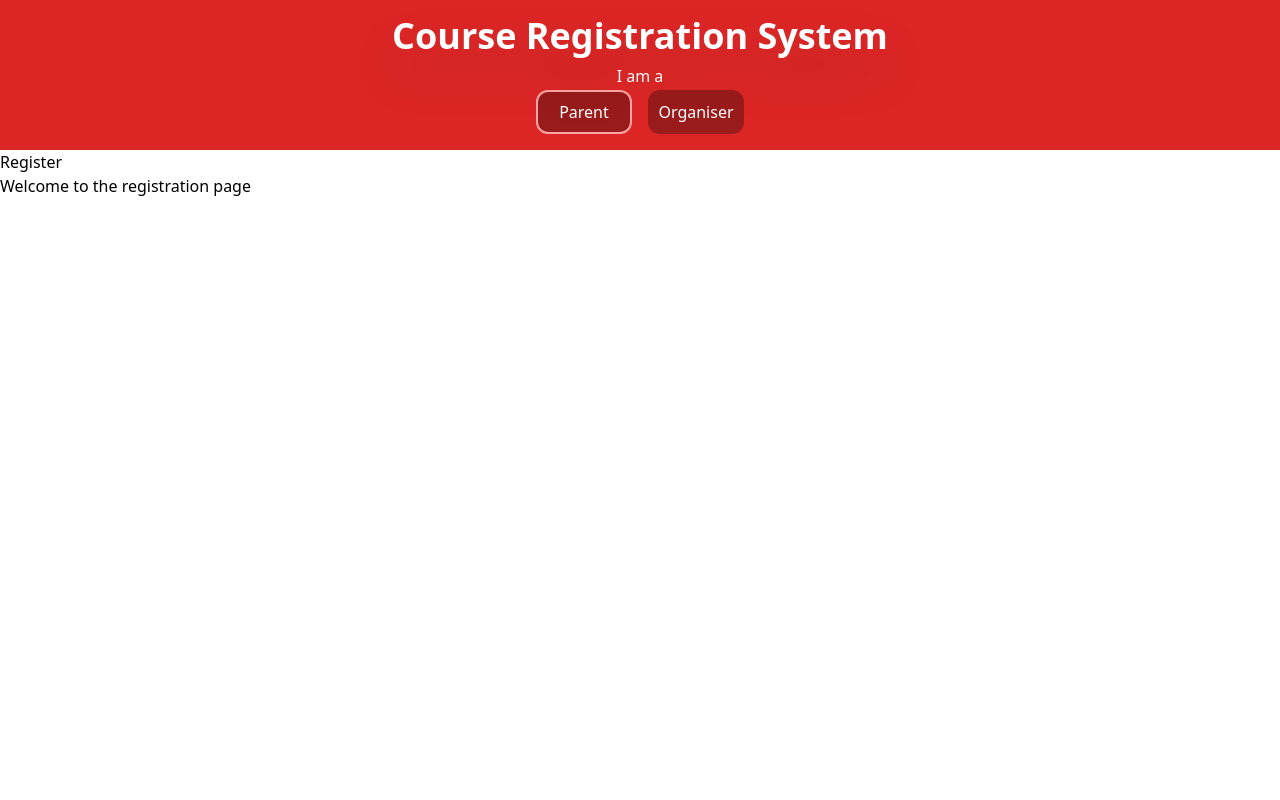
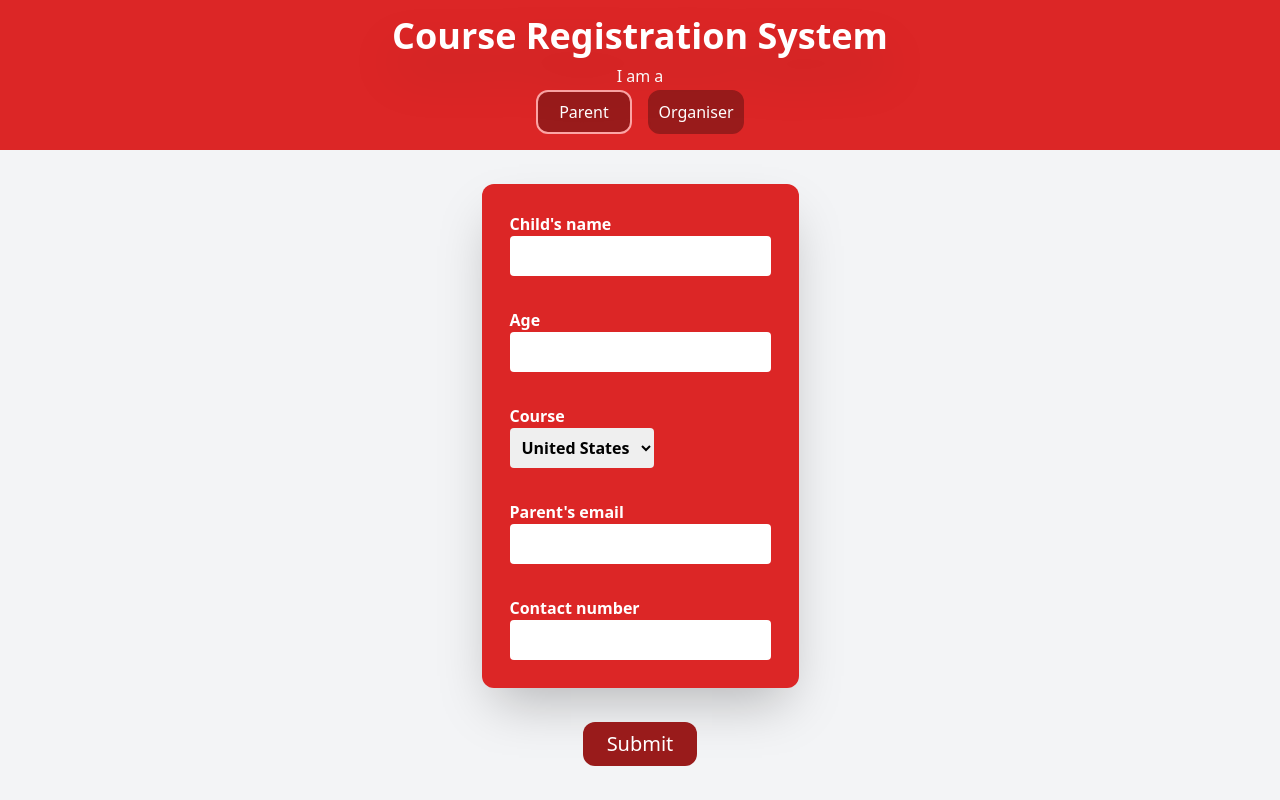
Before and after one commit to Yassin2607/Course_Registration_API, a Vue app in the folder frontend/: page / in a window 1280 px wide. Built offline with nearby package versions, Linux system fonts and the light colour scheme.

Commit message:
Registration form input and style

```diff
--- a/frontend/src/App.vue
+++ b/frontend/src/App.vue
@@ -1,6 +1,8 @@
 <template>
-  <header-component></header-component>
-  <router-view></router-view>
+  <div class="flex flex-col h-full">
+    <header-component></header-component>
+    <router-view class="grow bg-gray-100"></router-view>
+  </div>
 </template>
 
 <script>
@@ -14,5 +16,7 @@ export default {
 </script>
 
 <style>
-
+  #app{
+    height: 100vh;
+  }
 </style>
--- a/frontend/src/assets/css/main.css
+++ b/frontend/src/assets/css/main.css
@@ -558,6 +558,10 @@ video {
   margin: 1rem;
 }
 
+.m-5 {
+  margin: 1.25rem;
+}
+
 .mb-0\.5 {
   margin-bottom: 0.125rem;
 }
@@ -574,6 +578,10 @@ video {
   margin-top: 0.5rem;
 }
 
+.block {
+  display: block;
+}
+
 .flex {
   display: flex;
 }
@@ -582,8 +590,25 @@ video {
   height: 20%;
 }
 
+.h-full {
+  height: 100%;
+}
+
+.h-max {
+  height: -moz-max-content;
+  height: max-content;
+}
+
 .w-24 {
   width: 6rem;
+}
+
+.flex-1 {
+  flex: 1 1 0%;
+}
+
+.grow {
+  flex-grow: 1;
 }
 
 .flex-col {
@@ -596,6 +621,24 @@ video {
 
 .justify-center {
   justify-content: center;
+}
+
+.justify-between {
+  justify-content: space-between;
+}
+
+.justify-evenly {
+  justify-content: space-evenly;
+}
+
+.space-y-8 > :not([hidden]) ~ :not([hidden]) {
+  --tw-space-y-reverse: 0;
+  margin-top: calc(2rem * calc(1 - var(--tw-space-y-reverse)));
+  margin-bottom: calc(2rem * var(--tw-space-y-reverse));
+}
+
+.self-center {
+  align-self: center;
 }
 
 .text-nowrap {
@@ -629,8 +672,55 @@ video {
   background-color: rgb(153 27 27 / var(--tw-bg-opacity));
 }
 
+.bg-gray-400 {
+  --tw-bg-opacity: 1;
+  background-color: rgb(156 163 175 / var(--tw-bg-opacity));
+}
+
+.bg-red-500 {
+  --tw-bg-opacity: 1;
+  background-color: rgb(239 68 68 / var(--tw-bg-opacity));
+}
+
+.bg-gray-200 {
+  --tw-bg-opacity: 1;
+  background-color: rgb(229 231 235 / var(--tw-bg-opacity));
+}
+
+.bg-gray-100 {
+  --tw-bg-opacity: 1;
+  background-color: rgb(243 244 246 / var(--tw-bg-opacity));
+}
+
 .p-2 {
   padding: 0.5rem;
+}
+
+.p-4 {
+  padding: 1rem;
+}
+
+.p-5 {
+  padding: 1.25rem;
+}
+
+.p-7 {
+  padding: 1.75rem;
+}
+
+.px-4 {
+  padding-left: 1rem;
+  padding-right: 1rem;
+}
+
+.py-2 {
+  padding-top: 0.5rem;
+  padding-bottom: 0.5rem;
+}
+
+.px-6 {
+  padding-left: 1.5rem;
+  padding-right: 1.5rem;
 }
 
 .text-center {
@@ -642,13 +732,37 @@ video {
   line-height: 2rem;
 }
 
+.text-xl {
+  font-size: 1.25rem;
+  line-height: 1.75rem;
+}
+
 .font-bold {
   font-weight: 700;
+}
+
+.font-semibold {
+  font-weight: 600;
 }
 
 .text-white {
   --tw-text-opacity: 1;
   color: rgb(255 255 255 / var(--tw-text-opacity));
+}
+
+.text-black {
+  --tw-text-opacity: 1;
+  color: rgb(0 0 0 / var(--tw-text-opacity));
+}
+
+.decoration-0 {
+  text-decoration-thickness: 0px;
+}
+
+.shadow-2xl {
+  --tw-shadow: 0 25px 50px -12px rgb(0 0 0 / 0.25);
+  --tw-shadow-colored: 0 25px 50px -12px var(--tw-shadow-color);
+  box-shadow: var(--tw-ring-offset-shadow, 0 0 #0000), var(--tw-ring-shadow, 0 0 #0000), var(--tw-shadow);
 }
 
 .drop-shadow-2xl {
--- a/frontend/src/components/Register.vue
+++ b/frontend/src/components/Register.vue
@@ -5,12 +5,58 @@ export default {
 </script>
 
 <template>
-  <div>
-    <h1>Register</h1>
-    <p>Welcome to the registration page</p>
+  <div class="flex flex-col h-full items-center justify-evenly">
+    <div class="flex flex-col space-y-8 bg-red-600 p-7 text-white font-semibold rounded-xl shadow-2xl">
+      <div>
+        <label for="name">Child's name</label>
+        <input type="text" id="name" class="block" autocomplete="off">
+      </div>
+      <div>
+        <label for="age">Age</label>
+        <input type="number" id="age" name="age" class="block decoration-0">
+      </div>
+      <div>
+        <label for="course">Course</label>
+        <div class="text-black">
+          <select id="course" name="course">
+            <option>United States</option>
+            <option>Canada</option>
+            <option>Mexico</option>
+          </select>
+        </div>
+      </div>
+      <div>
+        <label for="email">Parent's email</label>
+        <input type="email" id="email" name="email" class="block">
+      </div>
+      <div>
+        <label for="tel">Contact number</label>
+        <input type="tel" id="tel" name="tel" class="block">
+      </div>
+    </div>
+    <div>
+      <button type="submit" class="bg-red-800 text-white px-6 py-2 text-xl rounded-xl hover:bg-red-900">Submit</button>
+    </div>
   </div>
 </template>
 
 <style scoped>
+input, select{
+  color: black;
+  padding: 0.5rem;
+  font-size: 1rem;
+  border-radius: 0.25rem;
+}
 
+
+input::-webkit-outer-spin-button,
+input::-webkit-inner-spin-button {
+  -webkit-appearance: none;
+  margin: 0;
+}
+
+/* Firefox */
+input[type=number] {
+  -moz-appearance: textfield;
+}
 </style>
```
